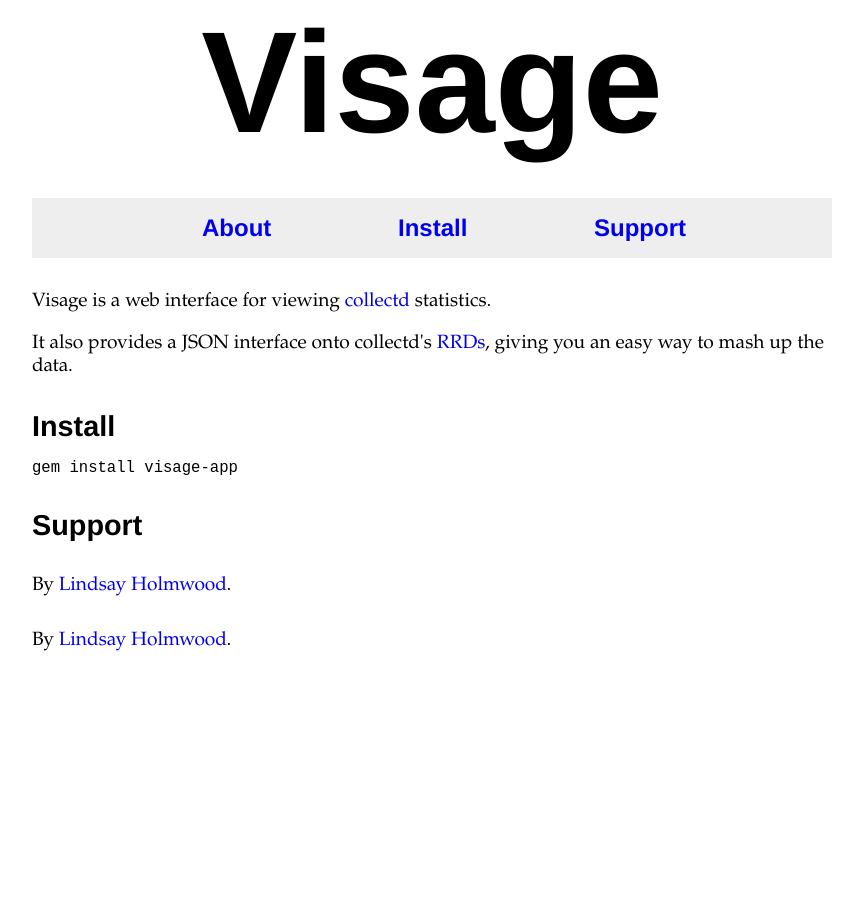
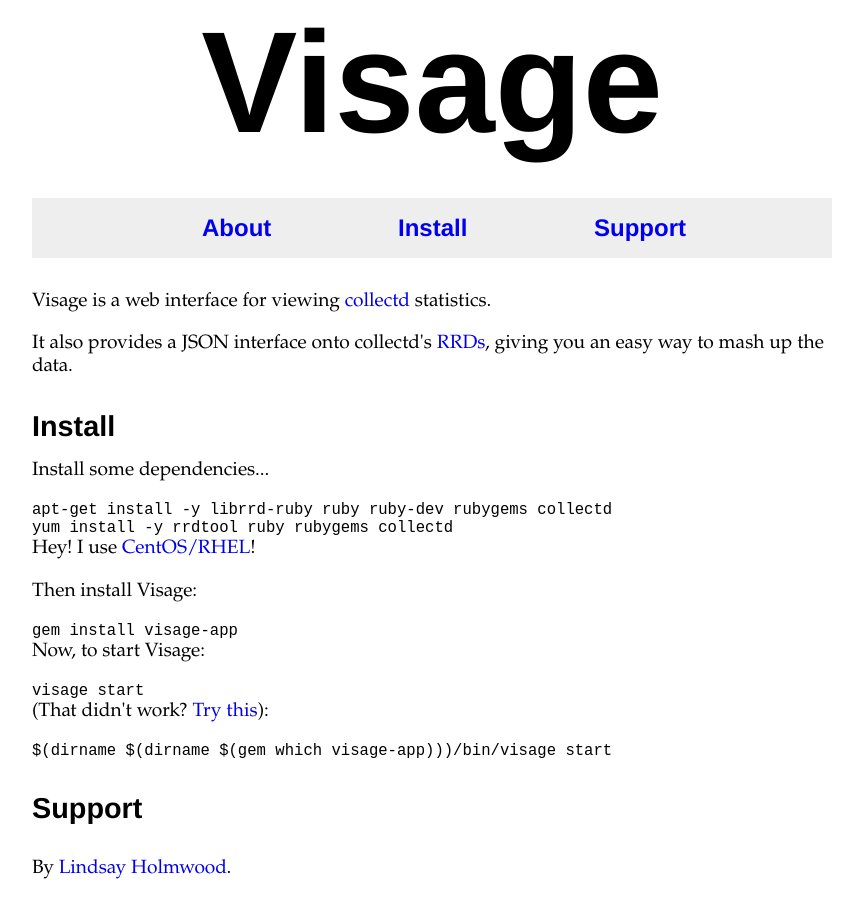
Before and after one commit to auxesis/visage, a Jekyll site: the page built from index.html, in a window 1280 px wide. Shown: the whole page, without its empty margins (208-1071 px from the left). Built offline with Jekyll 4.4.1, drawn with Linux system fonts in a browser that asks for light colours; Markdown is read by kramdown in place of the engine named in the settings.

Commit message:
moved footer into layout, updated install instructions

```diff
--- a/index.html
+++ b/index.html
@@ -17,15 +17,26 @@
 
 <div id="install" class="section">
   <h2>Install</h2>
+  <p>Install some dependencies...</p>
+  <blockquote class="code">
+    <pre id="debian-install">apt-get install -y librrd-ruby ruby ruby-dev rubygems collectd</pre>
+    <pre id="rhel-install">yum install -y rrdtool ruby rubygems collectd</pre>
+    <p class="alternate">Hey! I use <a href="#rhel-install">CentOS/RHEL</a>!</p>
+  </blockquote>
+  <p>Then install Visage:</p>
   <blockquote class="code">
     <pre>gem install visage-app</pre>
+  </blockquote>
+  <p>Now, to start Visage:</p>
+  <blockquote class="code">
+    <pre>visage start</pre>
+  </blockquote>
+  <p class="alternate">(That didn't work? <a href="#rubygems-path-hack">Try this</a>):</p>
+  <blockquote id="rubygems-path-hack" class="code">
+    <pre>$(dirname $(dirname $(gem which visage-app)))/bin/visage start</pre>
   </blockquote>
 </div>
 
 <div id="support" class="section">
   <h2>Support</h2>
 </div>
-
-<div id="footer" class="section">
-  By <a href="http://holmwood.id.au/~lindsay/">Lindsay Holmwood</a>.
-</div>
```
